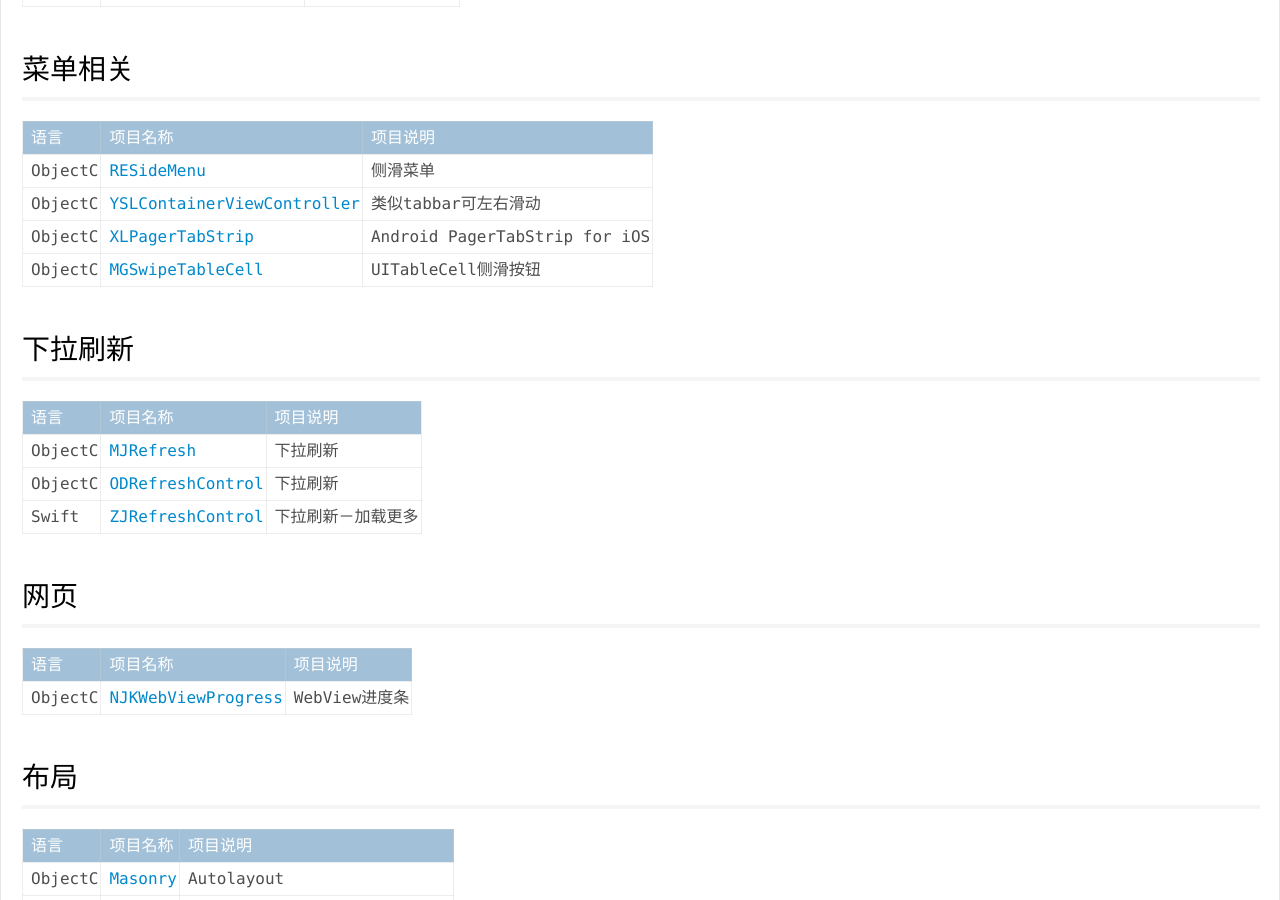
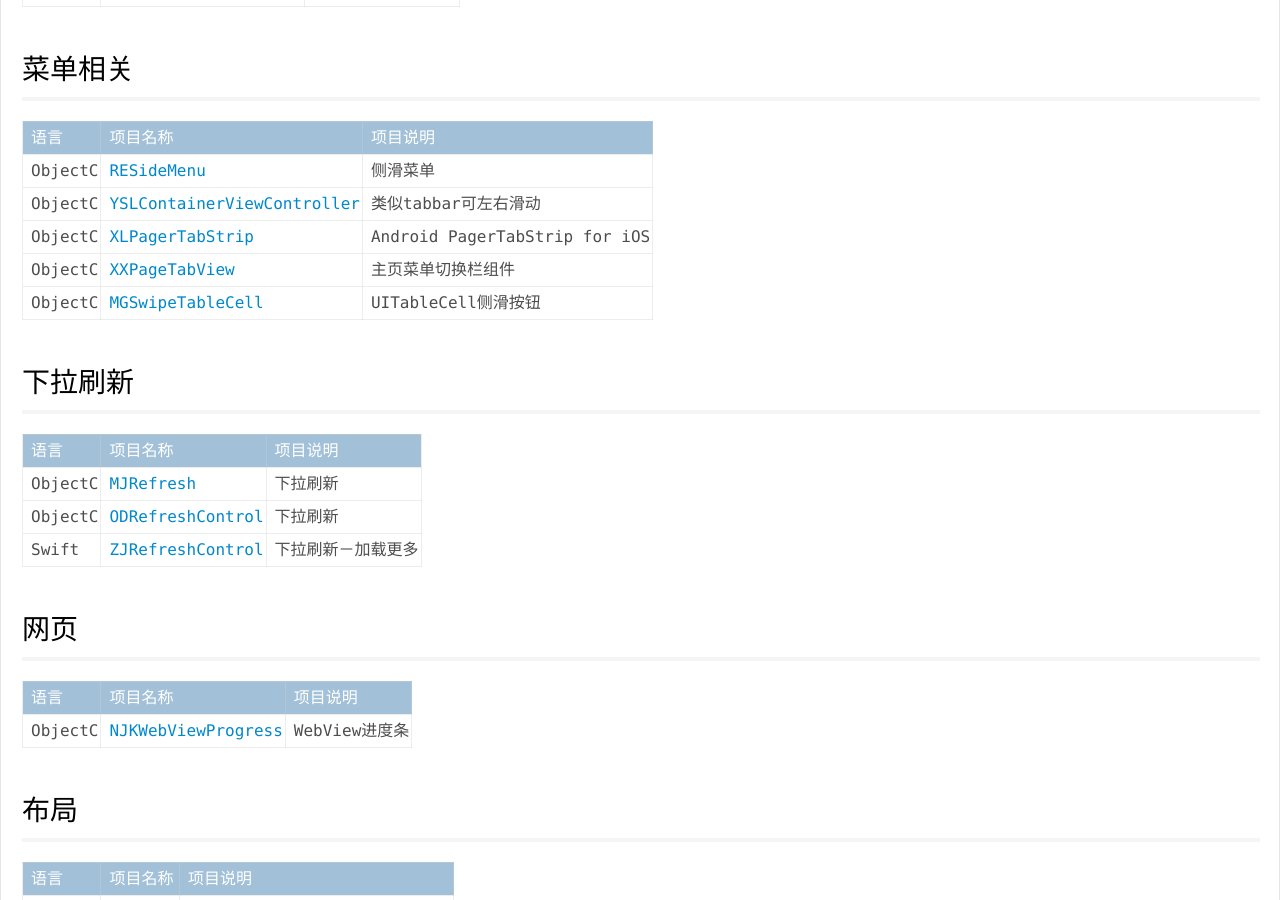
Before and after one commit to psvmc/myblog_jekyll, a Jekyll site: the page built from _posts/2017-12-27-ios-lib.md, in a window 1280 px wide and 900 px high, scrolled down 2002 px. Built offline with Jekyll 4.4.1, drawn with Linux system fonts in a browser that asks for light colours; comment, search, counter and statistics services are not loaded.

Commit message:
文章更新

```diff
--- a/_posts/2017-12-27-ios-lib.md
+++ b/_posts/2017-12-27-ios-lib.md
@@ -57,7 +57,8 @@
 |-----|-----|-----|
 |ObjectC|[RESideMenu](https://github.com/romaonthego/RESideMenu)|侧滑菜单|
 |ObjectC|[YSLContainerViewController](https://github.com/y-hryk/YSLContainerViewController)|类似tabbar可左右滑动|
-|ObjectC|[XLPagerTabStrip](https://github.com/xmartlabs/XLPagerTabStrip)| Android PagerTabStrip for iOS |
+|ObjectC|[XLPagerTabStrip](https://github.com/xmartlabs/XLPagerTabStrip)| Android PagerTabStrip for iOS|
+|ObjectC|[XXPageTabView](https://github.com/HJTXX/XXPageTabView)| 主页菜单切换栏组件 |
 |ObjectC|[MGSwipeTableCell](https://github.com/MortimerGoro/MGSwipeTableCell)|UITableCell侧滑按钮|
 
 
```
